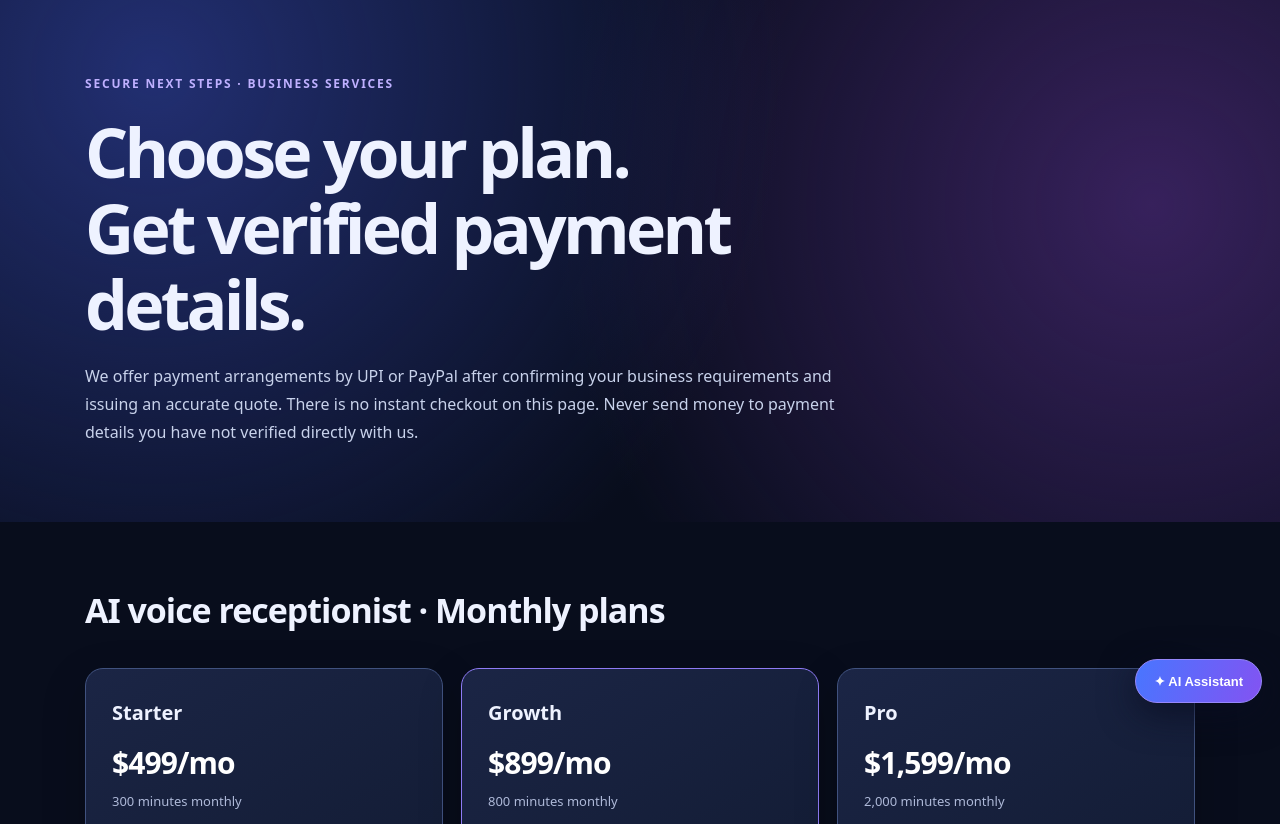
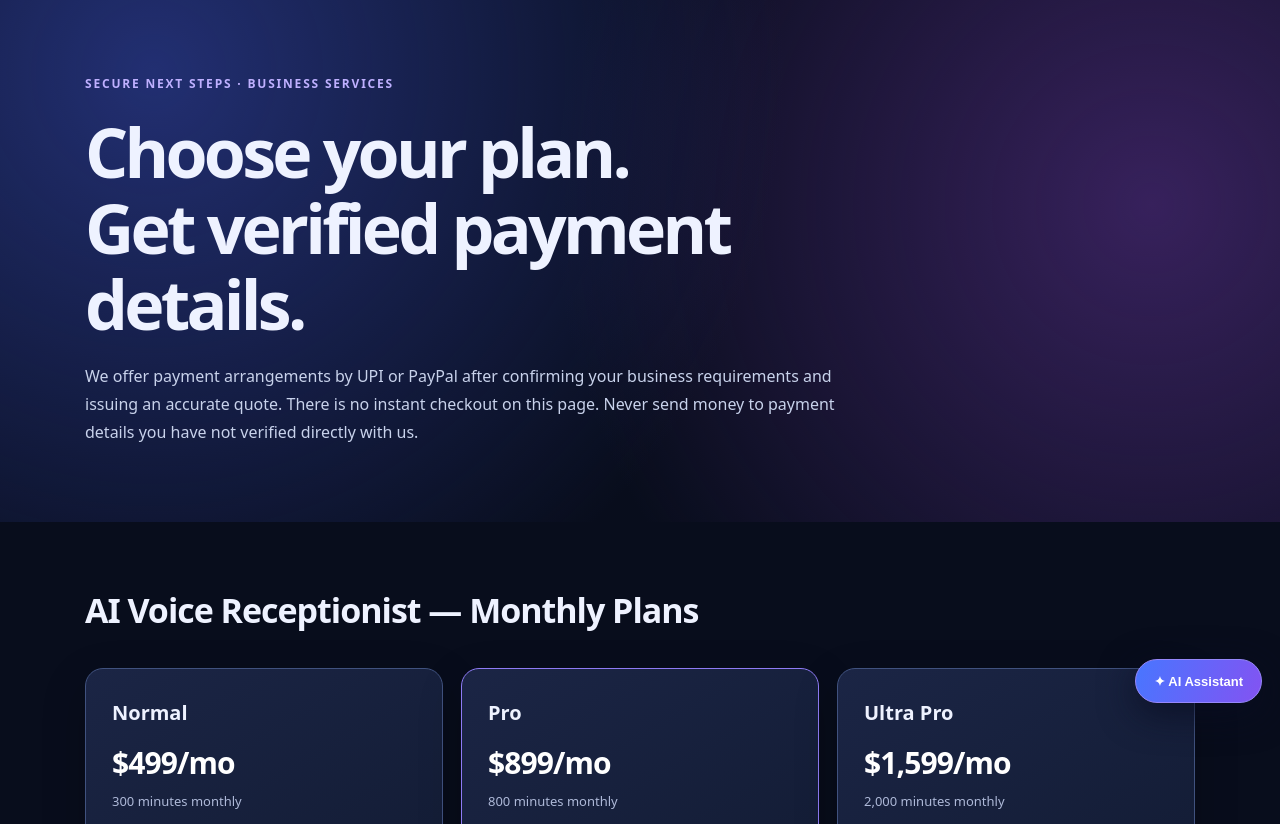
Before and after one commit to Suraj708900/xsuraj.ai, a plain HTML site: page payment/index.html in a window 1280 px wide. Shown: the part 79-903 px from the top of the page. Drawn offline with Linux system fonts and the light colour scheme.

Commit message:
Link all six plan CTAs to honest payment information and matching plan cards

```diff
--- a/payment/index.html
+++ b/payment/index.html
@@ -7,7 +7,7 @@
   <meta name="theme-color" content="#080d1c"><link rel="canonical" href="https://xsurajteach.netlify.app/payment/">
   <link rel="icon" type="image/svg+xml" href="/favicon.svg">
   <link rel="stylesheet" href="/site-footer.css">
-  <style>
+  <style>.sr-only{position:absolute;width:1px;height:1px;padding:0;margin:-1px;overflow:hidden;clip:rect(0,0,0,0);white-space:nowrap;border:0}
     *{box-sizing:border-box}html{scroll-behavior:smooth}body{margin:0;background:#080d1c;color:#eef2ff;font:16px/1.75 system-ui,-apple-system,"Segoe UI",sans-serif}
     a{color:#bdbaff}a:focus-visible{outline:3px solid #d5bd69;outline-offset:4px}
     .payment-nav{border-bottom:1px solid #293558;padding:14px 20px;background:#080d1c}
@@ -23,7 +23,7 @@
     h2{font-size:clamp(24px,3vw,34px);letter-spacing:-.03em}
     .pay-plan-section{padding:30px 20px 65px}
     .pay-grid{display:grid;grid-template-columns:repeat(3,minmax(0,1fr));gap:18px}
-    .pay-card{border-radius:18px;border:1px solid #40527f;background:linear-gradient(150deg,#1b2545,#111a31);padding:26px;box-shadow:0 15px 45px #0003}
+    html{scroll-padding-top:24px}.pay-card:target{outline:3px solid #c0b4ff;outline-offset:5px;box-shadow:0 0 36px #5d51d673}.pay-card{border-radius:18px;border:1px solid #40527f;background:linear-gradient(150deg,#1b2545,#111a31);padding:26px;box-shadow:0 15px 45px #0003}
     .pay-card.highlight{border-color:#8e7bf5}
     .pay-card h3{margin:0 0 7px;font-size:20px}.pay-card strong{display:block;font-size:30px;color:#fff;letter-spacing:-.03em}
     .pay-card small{display:block;color:#aeb9d8;font-size:13px}
@@ -40,25 +40,25 @@
 </head>
 <body>
   <header class="payment-nav"><div><a class="brand" href="/"><img src="/robot-logo.svg" alt="">AI Suraj Teach</a><nav aria-label="Primary"><a href="/">Home</a><a href="/#pricing">AI Pricing</a><a href="/#websites">Websites</a><a href="/templates/">Templates</a></nav></div></header>
-  <main>
+  <main><p class="sr-only" id="selected-plan-note">Review your plan and request verified payment instructions by email.</p>
     <section class="pay-hero"><div class="pay-wrap">
       <span class="eyebrow">Secure next steps · Business services</span>
       <h1>Choose your plan.<br>Get verified payment details.</h1>
       <p>We offer payment arrangements by UPI or PayPal after confirming your business requirements and issuing an accurate quote. There is no instant checkout on this page. Never send money to payment details you have not verified directly with us.</p>
     </div></section>
     <section class="pay-plan-section"><div class="pay-wrap">
-      <h2>AI voice receptionist · Monthly plans</h2>
+      <h2>AI Voice Receptionist — Monthly Plans</h2>
       <div class="pay-grid">
-        <article class="pay-card"><h3>Starter</h3><strong>$499/mo</strong><small>300 minutes monthly</small><p>Missed and after-hours calls, FAQs and appointment requests.</p><a href="mailto:kamdevsuraj03@gmail.com?subject=Payment%20request%20-%20AI%20Starter%20%24499">Request secure payment details</a></article>
-        <article class="pay-card highlight"><h3>Growth</h3><strong>$899/mo</strong><small>800 minutes monthly</small><p>More call capacity for active service businesses.</p><a href="mailto:kamdevsuraj03@gmail.com?subject=Payment%20request%20-%20AI%20Growth%20%24899">Request secure payment details</a></article>
-        <article class="pay-card"><h3>Pro</h3><strong>$1,599/mo</strong><small>2,000 minutes monthly</small><p>Higher monthly usage for larger teams.</p><a href="mailto:kamdevsuraj03@gmail.com?subject=Payment%20request%20-%20AI%20Pro%20%241599">Request secure payment details</a></article>
+        <article class="pay-card" id="voice-normal"><h3>Normal</h3><strong>$499/mo</strong><small>300 minutes monthly</small><p>Missed and after-hours calls, FAQs and appointment requests.</p><a href="mailto:kamdevsuraj03@gmail.com?subject=Payment%20request%20-%20AI%20Normal%20%24499">Request secure payment details</a></article>
+        <article class="pay-card highlight" id="voice-pro"><h3>Pro</h3><strong>$899/mo</strong><small>800 minutes monthly</small><p>More call capacity for active service businesses.</p><a href="mailto:kamdevsuraj03@gmail.com?subject=Payment%20request%20-%20AI%20Pro%20%24899">Request secure payment details</a></article>
+        <article class="pay-card" id="voice-ultra-pro"><h3>Ultra Pro</h3><strong>$1,599/mo</strong><small>2,000 minutes monthly</small><p>Higher monthly usage for larger teams.</p><a href="mailto:kamdevsuraj03@gmail.com?subject=Payment%20request%20-%20AI%20Ultra%20Pro%20%241599">Request secure payment details</a></article>
       </div>
       <p class="pay-note"><strong>AI service fees:</strong> Current published terms include a $497 one-time setup fee, $0.25/min for usage over the plan limit, and 30 days notice to cancel. Verify the exact agreement before payment. Custom integrations are quoted separately.</p>
       <h2>Premium business websites · One-time build</h2>
       <div class="pay-grid">
-        <article class="pay-card"><h3>Starter</h3><strong>$399</strong><small>One-time build</small><p>One-page business website. Optional ongoing care from $49/month.</p><a href="mailto:kamdevsuraj03@gmail.com?subject=Payment%20request%20-%20Website%20Starter%20%24399">Request secure payment details</a></article>
-        <article class="pay-card highlight"><h3>Growth</h3><strong>$699</strong><small>One-time build</small><p>Up to five pages. Optional ongoing care from $99/month.</p><a href="mailto:kamdevsuraj03@gmail.com?subject=Payment%20request%20-%20Website%20Growth%20%24699">Request secure payment details</a></article>
-        <article class="pay-card"><h3>Pro</h3><strong>$999</strong><small>One-time build</small><p>Up to ten pages. Optional ongoing care from $199/month.</p><a href="mailto:kamdevsuraj03@gmail.com?subject=Payment%20request%20-%20Website%20Pro%20%24999">Request secure payment details</a></article>
+        <article class="pay-card" id="website-starter"><h3>Starter</h3><strong>$399</strong><small>One-time build</small><p>One-page business website. Optional ongoing care from $49/month.</p><a href="mailto:kamdevsuraj03@gmail.com?subject=Payment%20request%20-%20Website%20Starter%20%24399">Request secure payment details</a></article>
+        <article class="pay-card highlight" id="website-growth"><h3>Growth</h3><strong>$699</strong><small>One-time build</small><p>Up to five pages. Optional ongoing care from $99/month.</p><a href="mailto:kamdevsuraj03@gmail.com?subject=Payment%20request%20-%20Website%20Growth%20%24699">Request secure payment details</a></article>
+        <article class="pay-card" id="website-pro"><h3>Pro</h3><strong>$999</strong><small>One-time build</small><p>Up to ten pages. Optional ongoing care from $199/month.</p><a href="mailto:kamdevsuraj03@gmail.com?subject=Payment%20request%20-%20Website%20Pro%20%24999">Request secure payment details</a></article>
       </div>
       <p class="pay-note">Domain, hosting, monthly changes and advanced integrations are not automatically included in the one-time website build price. Confirm project scope, exclusions, applicable taxes and final invoice before sending funds.</p>
     </div></section>
```
